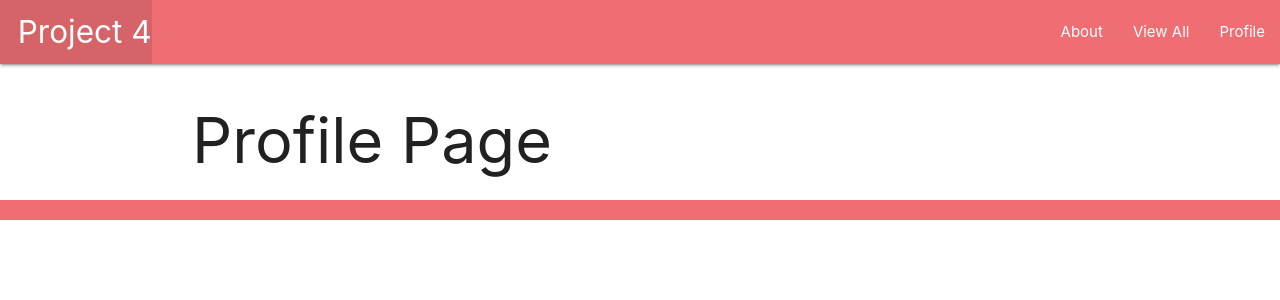
After one commit to Boolean-Hooligans-DjangoApp/Boolean-Fitness-, a Django app: page /profile/ in a window 1280 px wide. The commit adds this page. Shown: the top 300 px of the page. Run offline with Django 4.2, Linux system fonts and the light colour scheme.

Commit message:
set up profile page/view

```diff
--- a/main_app/templates/base.html
+++ b/main_app/templates/base.html
@@ -20,6 +20,7 @@
                 <ul class="right">
                 <li><a href="">About</a></li>
                 <li><a href="">View All</a></li>
+                <li><a href="{% url 'profile' %}">Profile</a></li>
                 </ul>
             </div>
             </nav>
--- /dev/null
+++ b/main_app/templates/profile/profile.html
@@ -0,0 +1,4 @@
+{% extends 'base.html' %}
+{% block content %}
+<h1>Profile Page</h1>
+{% endblock %}
--- a/main_app/urls.py
+++ b/main_app/urls.py
@@ -4,5 +4,6 @@ from django.urls import path
 urlpatterns = [
     path('', views.home, name= 'home'),
     path('about/', views.about, name= 'about'),
+    path('profile/', views.profile, name= 'profile'),
 
 ]
--- a/main_app/views.py
+++ b/main_app/views.py
@@ -3,4 +3,8 @@ from django.shortcuts import render
 def home(request):
     return render(request, 'home.html')
 
-# Create your views here.
+def about(request):
+    return render(request, 'about.html')
+
+def profile(request):
+    return render(request, 'profile/profile.html', { 'profile': profile })
```
